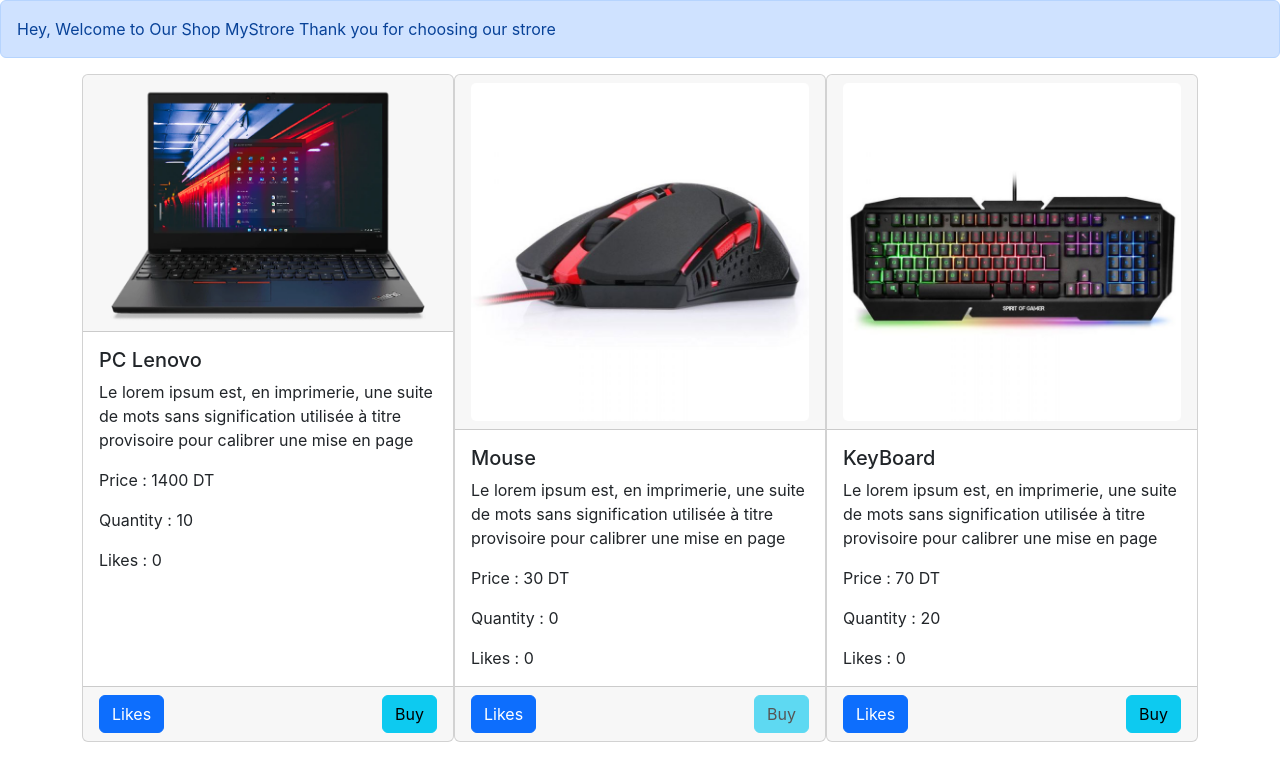
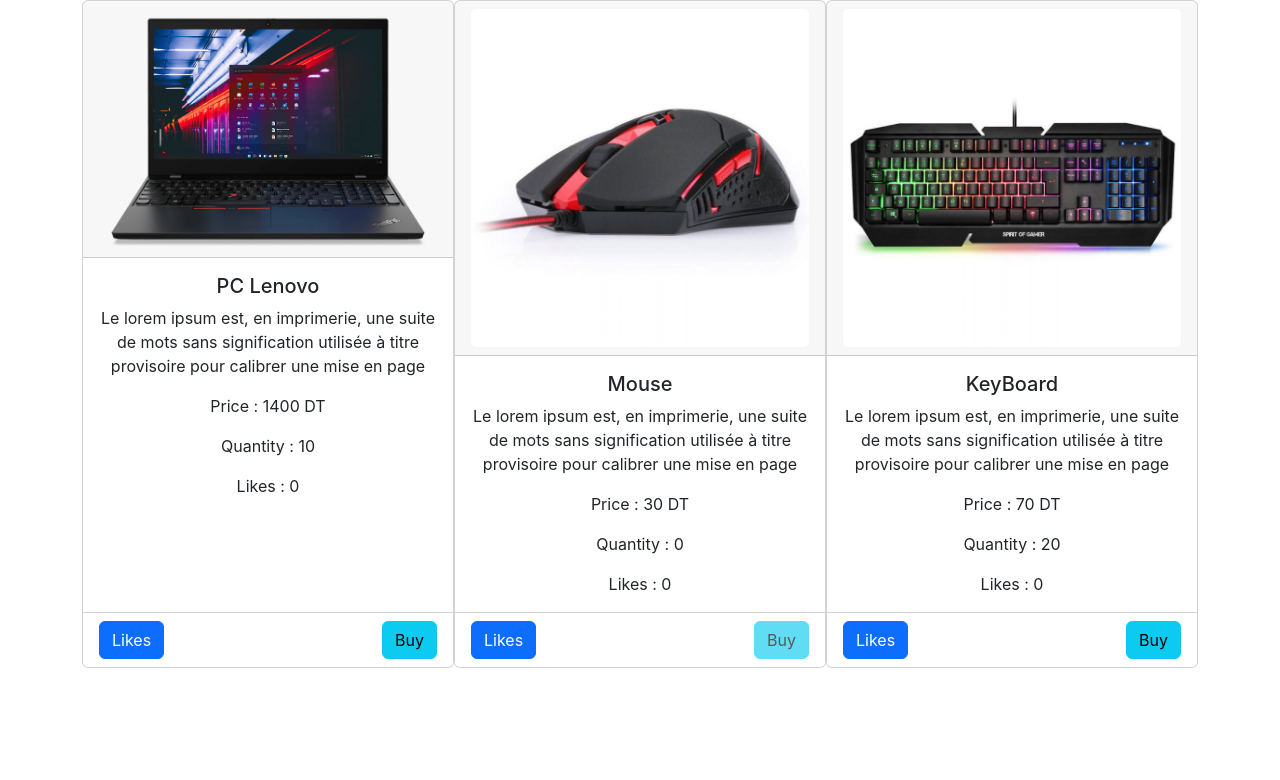
Before and after one commit to haifaarouri/Ateliers-React, a React (Create React App) app: page / in a window 1280 px wide. Shown: the top 780 px of the page. Built offline with nearby package versions, Linux system fonts and the light colour scheme.

Commit message:
adding button buy

```diff
--- a/src/Components/Product.js
+++ b/src/Components/Product.js
@@ -1,36 +1,43 @@
-import React, { Component } from "react";
-import {Card, Button} from 'react-bootstrap'
+import React from "react";
+import { Card, Button } from 'react-bootstrap'
 
 export default class Product extends React.Component {
 
-    constructor(props){
+    constructor(props) {
         super(props);
         this.state = props.prod
         //console.log(props.prod)
         this.addLikes = this.addLikes.bind(this);
+        //this.state = { ...props};
+
     }
 
     addLikes = () =>
+        //this.setState(oldState=>{(product:{...oldState.product, like: oldState.product.like+1})}
+        // ou bien
+        // e.preventDefault();
+        // this.setState((oldState) => ({
+        //   produit: { ...oldState.produit, like: oldState.produit.like + 1 },
+        // }));
         this.setState((oldState) => ({
-            like : oldState.like + 1
+            like: oldState.like + 1
         }))
 
     render() {
         return <Card className="flex">
             <Card.Header>
-                <Card.Img src={require('../assets/images/'+this.state.img)}></Card.Img>
+                <Card.Img src={require('../assets/images/' + this.state.img)}></Card.Img>
             </Card.Header>
-            <Card.Body>
+            <Card.Body style={{ textAlign: "center" }}>
                 <Card.Title>{this.state.name}</Card.Title>
                 <Card.Text>{this.state.description}</Card.Text>
                 <Card.Text>Price : {this.state.price} DT</Card.Text>
                 <Card.Text>Quantity : {this.state.quantity}</Card.Text>
                 <Card.Text>Likes : {this.state.like}</Card.Text>
             </Card.Body>
-            <Card.Footer>
+            <Card.Footer style={{ backgroundColor: "white" }}>
                 <Button variant="primary" onClick={this.addLikes}>Likes</Button>
-                <Button variant="info" style={{float: "right", backGroundColor: "cyan"}} disabled={this.props.prod.quantity===0}>Buy</Button>
-            </Card.Footer>
+                <Button variant="info" style={{float: "right", backGroundColor: "cyan"}} disabled={this.props.prod.quantity===0} onClick={this.props.handleBuy}>Buy</Button>            </Card.Footer>
         </Card>;
     }
 }
--- a/src/Components/Products.js
+++ b/src/Components/Products.js
@@ -8,25 +8,47 @@
 
 export default class Products extends React.Component {
 
-    constructor(props){
+    constructor(props) {
         super(props);
         console.log("Products component");
         this.listProducts = AllProducts;
+        this.state = {
+            prodList: this.listProducts,
+        };
+        this.state = {
+            ...props, alertbienvenue: true, alertBuy: false
+        }
     }
-
-    buyProd = () => {
-
+    componentDidMount() {
+        setTimeout(() => {
+            this.setState({ alertbienvenue: false });
+        }, 3000);
     }
-
+    buy = () => {
+        if (!this.state.alertBuy) {
+            this.setState({ alertBuy: !this.state.alertBuy });
+            setTimeout(() => {
+                this.setState({ alertBuy: !this.state.alertBuy });
+            }, 2000);
+        }
+    }
     render() {
         return <div>
-            <Alert>Hey, Welcome to Our Shop MyStrore Thank you for choosing our strore</Alert>
-            {/* Product 1: <Product/> */}
+            {this.state.alertbienvenue && (<Alert variant="success">
+                <Alert.Heading>Hey, Welcome to Our Shop <b>MyStrore</b></Alert.Heading>
+                Thank you for choosing our strore, we hope you enjoy your shopping experience!
+                <hr />
+            </Alert>)}
             <Container>
                 <Row>
-                    <Col className="d-flex">{this.listProducts.map((p,index) => <Product key={index} prod={p}></Product>)}</Col>
+                    <Col className="d-flex">
+                        {this.listProducts.map((p, index) => <Product key={index} prod={p} handleBuy={this.buy}></Product>)}
+                    </Col>
                 </Row>
             </Container>
+            {this.state.alertBuy && (<Alert variant="info">
+                You Bought an item
+            </Alert>)}
         </div>
     }
 }
```
